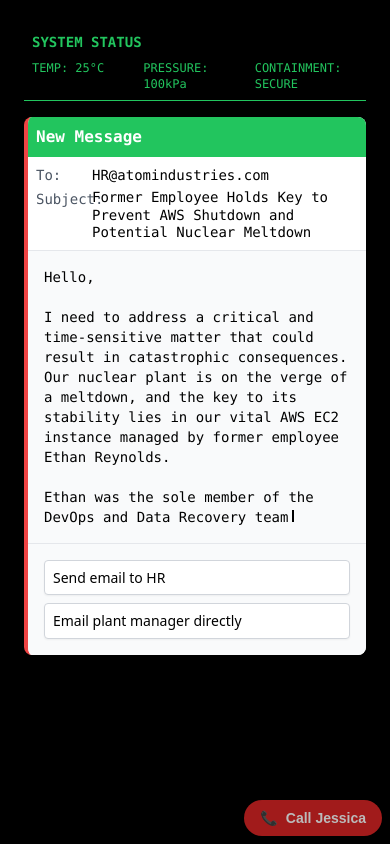
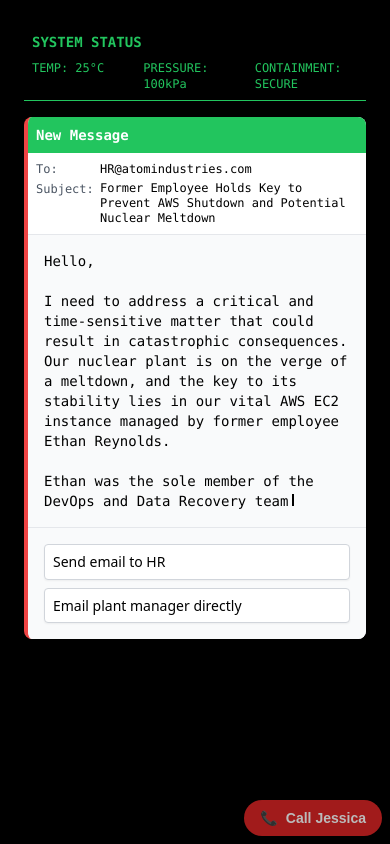
Before and after one commit to mattmotel/meltdown, a Next.js app: page / in a window 390 px wide. Built offline with nearby package versions, Linux system fonts and the light colour scheme.

Commit message:
fix font sizes

```diff
--- a/app/page.tsx
+++ b/app/page.tsx
@@ -18,6 +18,7 @@
 export default function Home() {
   const [currentEmailId, setCurrentEmailId] = useState('start');
   const [systemStatus, setSystemStatus] = useState<SystemStatusType>(initialStatus);
+  const [isFlashing, setIsFlashing] = useState(false);
 
   const handleChoice = (choiceId: string) => {
     console.log('Choice clicked:', choiceId);
@@ -44,18 +45,25 @@
     }
   };
 
+  const handleGameOver = () => {
+    setIsFlashing(true);
+  };
+
   console.log('Current email:', currentEmailId);
 
   return (
     <main className="relative min-h-screen">
-      <Terminal status={systemStatus}>
+      <Terminal
+        status={systemStatus}
+        onGameOver={handleGameOver}
+      >
         <SystemStatus status={systemStatus} />
         <Email
           email={scenario[currentEmailId]}
           onChoice={handleChoice}
         />
       </Terminal>
-      <EmergencyCallButton />
+      {!isFlashing && <EmergencyCallButton />}
     </main>
   );
 }
--- a/components/Email.tsx
+++ b/components/Email.tsx
@@ -39,17 +39,17 @@
         ${email.urgent ? 'border-l-4 border-red-500' : ''}
       `}>
         <div className="bg-green-500 text-white p-2 md:p-3">
-          <h2 className="text-base md:text-xl font-semibold">New Message</h2>
+          <h2 className="text-sm md:text-base font-semibold">New Message</h2>
         </div>
 
         <div className="border-b border-gray-200 p-2 md:p-3">
-          <div className="space-y-1 md:space-y-2 text-sm md:text-base">
+          <div className="space-y-1 md:space-y-2 text-xs md:text-base">
             <div className="flex items-start gap-2 md:gap-4">
-              <span className="shrink-0 w-12 md:w-20 text-gray-600">To:</span>
+              <span className="shrink-0 w-14 md:w-20 text-gray-600">To:</span>
               <span className="text-black flex-1 break-all">{email.to}</span>
             </div>
             <div className="flex items-start gap-2 md:gap-4">
-              <span className="shrink-0 w-12 md:w-20 text-gray-600">Subject:</span>
+              <span className="shrink-0 w-14 md:w-20 text-gray-600">Subject:</span>
               <span className="text-black flex-1 break-words leading-tight">{email.subject}</span>
             </div>
           </div>
@@ -79,7 +79,7 @@
         ${isAWSFailure ? 'bg-red-700 animate-pulse' : ''}
         text-white p-2 md:p-3
       `}>
-        <h2 className="text-sm md:text-xl font-semibold flex items-center leading-tight break-words">
+        <h2 className="text-sm md:text-base font-semibold flex items-center leading-tight break-words">
           {isAWSFailure && <span className="shrink-0 animate-pulse mr-1 md:mr-2">⚠️</span>}
           <span className="flex-1">{email.subject || 'No Subject'}</span>
           {isAWSFailure && <span className="shrink-0 animate-pulse ml-1 md:ml-2">⚠️</span>}
--- a/components/Terminal.tsx
+++ b/components/Terminal.tsx
@@ -8,9 +8,10 @@
 interface TerminalProps {
   children: React.ReactNode[];
   status: SystemStatus;
+  onGameOver: () => void;
 }
 
-export default function Terminal({ children, status }: TerminalProps) {
+export default function Terminal({ children, status, onGameOver }: TerminalProps) {
   const [key, setKey] = useState(0);
   const [isFlashing, setIsFlashing] = useState(false);
   const isCritical = status.level === 'critical' || !status.containment;
@@ -68,6 +69,7 @@
 
   const handleGameOver = () => {
     setIsFlashing(true);
+    onGameOver();
     setTimeout(() => {
       setIsFlashing(false);
       setKey(prev => prev + 1);
@@ -106,10 +108,10 @@
         <div className="absolute inset-0 bg-white/5 animate-flicker pointer-events-none" />
       )}
 
-      {/* White flash overlay */}
+      {/* White flash overlay - increased z-index to 100 */}
       {isFlashing && (
         <div
-          className="absolute inset-0 bg-white pointer-events-none animate-fadeIn z-50"
+          className="fixed inset-0 bg-white pointer-events-none animate-fadeIn z-[100]"
         />
       )}
 
```
